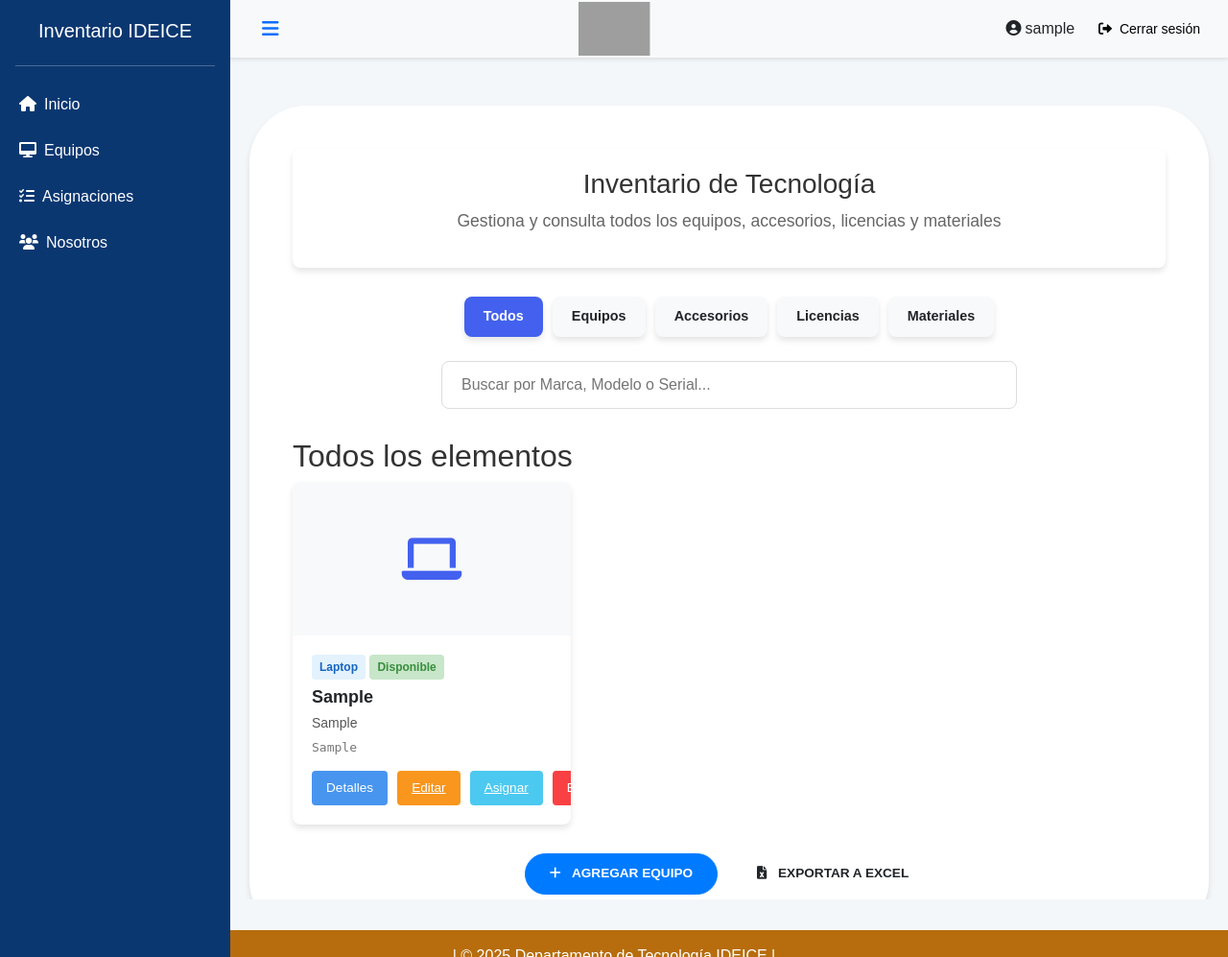
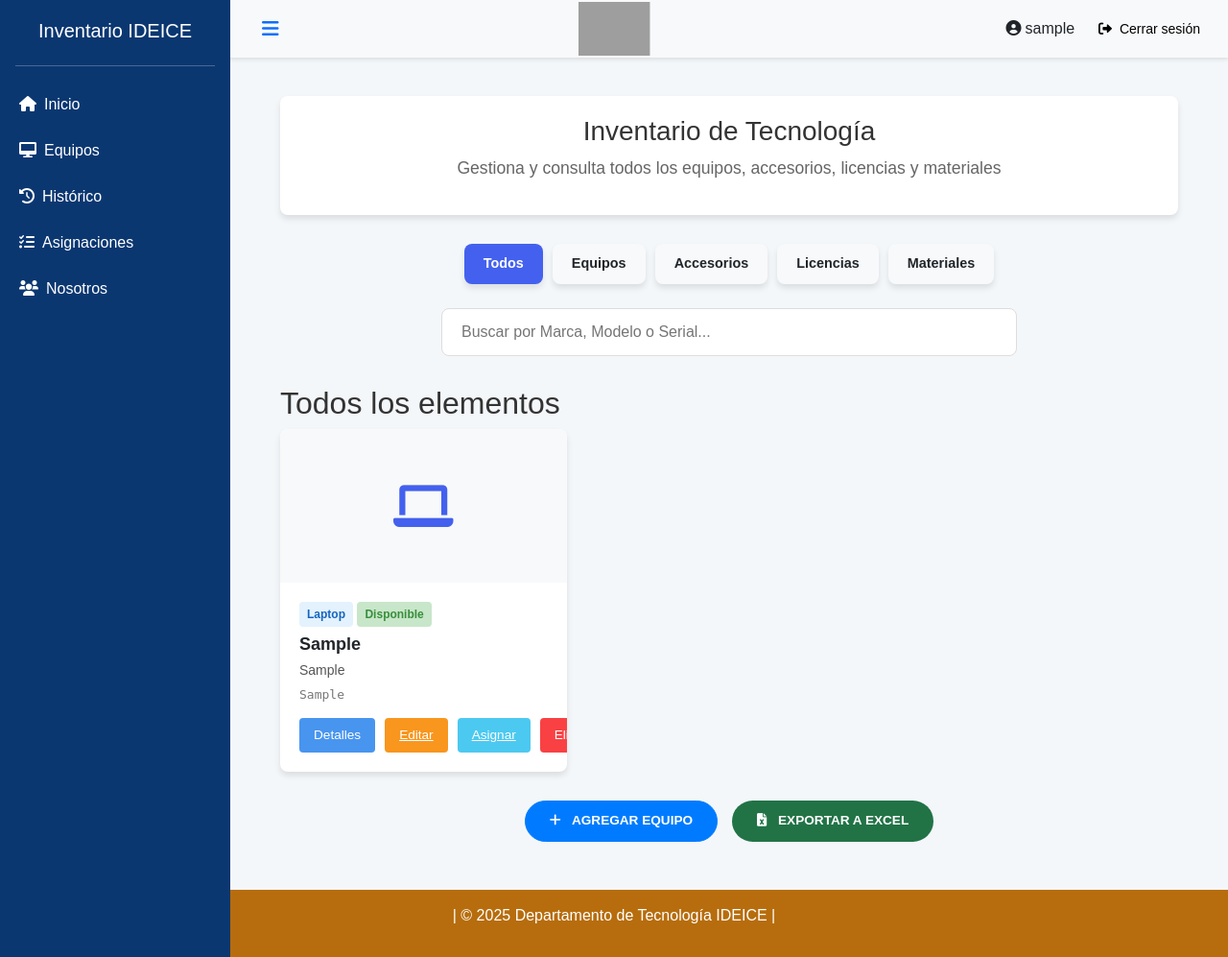
Before and after one commit to Redfieldz130/PYTHON, a Django app: page /equipos/ in a window 1280 px wide. Shown: the whole page at 96% size. Run offline with Django 5.2, Linux system fonts and the light colour scheme; a user stored in the database is signed in; tables that the repository leaves empty hold one stand-in row (values such as "Sample post"); some libraries are stand-ins or nearby versions; grey boxes are pictures that could not be loaded.

Commit message:
Lunes 9/6/25

```diff
--- a/libreria/models.py
+++ b/libreria/models.py
@@ -3,6 +3,23 @@ from django.utils import timezone
 from django.core.exceptions import ValidationError
 import re
 
+from django.db import models
+from django.contrib.auth.models import User
+
+class HistorialEquipo(models.Model):
+    tipo = models.CharField(max_length=100, blank=True, null=True)
+    marca = models.CharField(max_length=100, blank=True, null=True)
+    modelo = models.CharField(max_length=100, blank=True, null=True)
+    serial = models.CharField(max_length=100, blank=True, null=True)
+    fecha_eliminacion = models.DateTimeField(auto_now_add=True)
+    usuario_eliminacion = models.ForeignKey(User, on_delete=models.SET_NULL, null=True, blank=True, related_name='equipos_eliminados')
+
+    def __str__(self):
+        return f"{self.marca} {self.modelo} (Serial: {self.serial})"
+
+    class Meta:
+        verbose_name = "Historial de Equipo"
+        verbose_name_plural = "Historial de Equipos"
 def validate_mac_address(value):
     """Valida que el valor sea un MAC address válido."""
     if value:  # Permitir vacío porque es opcional
--- a/libreria/templates/Equipos/Index.html
+++ b/libreria/templates/Equipos/Index.html
@@ -22,6 +22,7 @@
 {% block contenido %}
 <style>
     :root {
+        --excel-green: #217346;
         --primary-color: #4361ee;
         --secondary-color: #3f37c9;
         --accent-color: #4895ef;
@@ -34,11 +35,23 @@
         --box-shadow: 0 4px 6px rgba(0, 0, 0, 0.1);
         --transition: all 0.3s ease;
     }
+    .btn-export-excel {
+    background-color: var(--excel-green);
+    color: white; /
+    border: 1px solid var(--excel-green);
+}
+
+    .btn-export-excel:hover {
+    background-color:rgb(7, 61, 31); /* Un verde un poco más oscuro al pasar el ratón */
+    border-color: #1a5635;
+    color: #f8f9fa;
+}
 
     .inventory-container {
         max-width: 1200px;
         margin: 0 auto;
         padding: 20px;
+        box-sizing: border-box;
     }
 
     .inventory-header {
@@ -274,6 +287,7 @@
         justify-content: center;
         gap: 15px;
         margin-top: 30px;
+        margin-bottom: 100px; /* Ajustado para el footer */
     }
 
     .action-btn {
@@ -479,11 +493,12 @@
     <div class="action-buttons">
         <a href="{% url 'crear_equipo' %}" class="action-btn btn btn-primary">
             <i class="fas fa-plus"></i> Agregar Equipo
-    {%endif%}
-        <a href="{% url 'exportar_excel' %}" class="action-btn btn btn-export">
+        </a>
+        <a href="{% url 'exportar_excel' %}" class="action-btn btn btn-export-excel"> {# Cambiado btn-export por btn-export-excel #}
             <i class="fas fa-file-excel"></i> Exportar a Excel
         </a>
     </div>
+    {% endif %}
 
     <!-- Modal para detalles -->
     <div id="productModal" class="modal">
@@ -505,6 +520,9 @@ document.addEventListener('DOMContentLoaded', function () {
     const closeModal = document.querySelector('.close-modal');
     const modalProductName = document.getElementById('modal-product-name');
     const modalProductDetails = document.getElementById('modal-product-details');
+
+    // Calcular el ancho de la barra de desplazamiento
+    const scrollbarWidth = window.innerWidth - document.documentElement.clientWidth;
 
     // Manejar el cambio de categoría
     filterButtons.forEach(button => {
@@ -664,21 +682,29 @@ document.addEventListener('DOMContentLoaded', function () {
                 });
             }
 
+            // Agregar clase modal-open y compensar el ancho de la barra
+            document.body.classList.add('modal-open');
+            document.body.style.marginRight = `${scrollbarWidth}px`;
             modal.style.display = 'flex';
         });
     });
 
     // Cerrar el modal
     closeModal.addEventListener('click', function () {
+        document.body.classList.remove('modal-open');
+        document.body.style.marginRight = '0px';
         modal.style.display = 'none';
     });
 
-    // Cerrar el modal al hacer clic fuera de él
-    window.addEventListener('click', function (event) {
+    // Cerrar el modal al clicar fuera de él
+    window.addEventListener('click', function(event) {
         if (event.target === modal) {
+            document.body.classList.remove('modal-open');
+            document.body.style.marginRight = '0px';
             modal.style.display = 'none';
         }
     });
 });
 </script>
+
 {% endblock %}
--- a/libreria/templates/Equipos/partials/teclado_equipo.html
+++ b/libreria/templates/Equipos/partials/teclado_equipo.html
@@ -48,7 +48,16 @@
             {% if equipo.estado == 'Disponible' %}
                 <a href="{% url 'asignar' %}?equipo_id={{ equipo.id }}" class="btn-details btn-assign">Asignar</a>
             {% else %}
-                <button class="btn-details btn-release" onclick="liberarEquipo({{ equipo.id }})">Liberar</button>
+                {% with asignacion_id=asignaciones_dict|get_item:equipo.id %}
+                {% if asignacion_id %}
+                    <a href="{% url 'desasignar' asignacion.id %}" class="btn btn-danger btn-sm me-2">
+                                <i class="fas fa-times"></i>
+                            </a>
+                    </form>
+                {% else %}
+                    <button class="btn-details btn-release" disabled>Liberar</button>
+                {% endif %}
+                {% endwith %}
             {% endif %}
             {% if perms.libreria.delete_equipo %}
             <form action="{% url 'borrar_equipo' equipo.id %}" method="POST" style="display:inline;" id="delete-form-{{ equipo.id }}" onsubmit="return confirmDelete(event, {{ equipo.id }})">
@@ -62,7 +71,7 @@
 
 <script>
     function confirmDelete(event, equipoId) {
-        event.preventDefault(); // Evita que el formulario se envíe inmediatamente
+        event.preventDefault();
         Swal.fire({
             title: '¿Estás seguro?',
             text: 'Esta acción eliminará el equipo permanentemente. ¿Deseas continuar?',
--- a/libreria/templates/Paginas/Base.html
+++ b/libreria/templates/Paginas/Base.html
@@ -1,6 +1,7 @@
 <!DOCTYPE html>
 <html lang="es">
 <head>
+    {% load equipo_tags %}
     {% load static %}
     <meta charset="utf-8">
     <meta name="viewport" content="width=device-width, initial-scale=1">
@@ -25,6 +26,11 @@
             height: 100%;
             margin: 0;
             overflow-x: hidden;
+            box-sizing: border-box;
+        }
+
+        body.modal-open {
+            overflow: hidden; /* Evita el desplazamiento en el body cuando el modal está abierto */
         }
 
         .sidebar {
@@ -81,15 +87,22 @@
         .main-content {
             transition: margin-left 0.3s ease;
             margin-left: 240px;
-            padding: 80px 20px 60px 20px;
-            min-height: calc(100vh - 60px); /* Ajusta para que ocupe al menos la altura de la pantalla menos el banner */
-            overflow-x: auto; /* Permite desplazamiento horizontal si el contenido excede */
-            max-width: calc(100% - 240px); /* Limita el ancho máximo relativo al sidebar */
+            padding: 80px 20px 100px 20px; /* Aumentado el padding-bottom */
+            min-height: 100vh; /* Asegura que ocupe toda la altura */
+            max-width: calc(100% - 240px);
+            box-sizing: border-box;
         }
 
         .main-content.expanded {
             margin-left: 0;
-            max-width: 100%; /* Ajusta el ancho cuando el sidebar se colapsa */
+            max-width: 100%;
+        }
+
+        .container {
+            width: 100%;
+            max-width: 1200px; /* Asegura que no haya restricciones excesivas */
+            margin: 0 auto;
+            box-sizing: border-box;
         }
 
         .footer {
@@ -98,10 +111,12 @@
             background-color: #b76d0d;
             color: white;
             width: 100%;
+            position: fixed;
+            bottom: 0;
+            left: 0;
+            z-index: 998; /* Menor que el banner y el modal */
             opacity: 0;
             transition: opacity 0.5s ease;
-            position: relative;
-            bottom: 0;
         }
 
         .footer.visible {
@@ -128,6 +143,7 @@
         <a href="{% url 'inicio' %}" class="{% if request.path == '/' %}active{% endif %}">
             <i class="fas fa-home fa-2px me-2"></i>Inicio</a>
         <a href="{% url 'equipos' %}"><i class="fas fa-desktop me-2"></i>Equipos</a>
+        <a href="{% url 'historico' %}"><i class="fa-solid fa-clock-rotate-left me-2"></i>Histórico</a>
         <a href="{% url 'asignar' %}"><i class="fas fa-tasks me-2"></i>Asignaciones</a>
         <a href="{% url 'nosotros' %}"><i class="fas fa-users me-2"></i>Nosotros</a>
     </div>
@@ -163,14 +179,13 @@
     </div>
 
     <div class="main-content" id="main-content">
-        <div class="container">
+    <div class="container-fluid">
             {% block contenido %}
             {% block cuerpo %}{% endblock %}
             {% endblock %}
         </div>
+        <div id="end-of-page-marker"></div> <!-- Movido dentro de .main-content -->
     </div>
-
-    <div id="end-of-page-marker"></div>
 
     <div class="footer">
         <p>| © 2025 Departamento de Tecnología IDEICE |</p>
--- a/libreria/templatetags/equipo_tags.py
+++ b/libreria/templatetags/equipo_tags.py
@@ -2,7 +2,9 @@ from django import template
 import json
 
 register = template.Library()
-
+@register.filter
+def get_item(dictionary, key):
+    return dictionary.get(str(key))
 @register.filter
 def json_details(equipo):
     details = {
--- a/libreria/urls.py
+++ b/libreria/urls.py
@@ -23,4 +23,5 @@ urlpatterns = [
     path('equipos/detalles/<int:equipo_id>/', views.detalle_equipo_json, name='detalle_equipo_json'),
     path('accounts/login/', views.login_view, name='login'),
     path('accounts/registro/', views.registro, name='registro'),
+    path('historico/', views.historico_equipos, name='historico'),
 ]
--- a/libreria/views.py
+++ b/libreria/views.py
@@ -1,6 +1,6 @@
 from django.shortcuts import render, redirect, get_object_or_404
 from .forms import EquipoForm, AsignacionForm, CustomUserCreationForm
-from .models import Equipo, Asignacion
+from .models import Equipo, Asignacion, HistorialEquipo
 from django.contrib import messages
 from django.contrib.auth import logout, login, authenticate
 from django.http import JsonResponse, HttpResponse
@@ -9,6 +9,10 @@ from django.utils import timezone
 import openpyxl
 from docx import Document
 from openpyxl.styles import Font
+
+def historico_equipos(request):
+    historial = HistorialEquipo.objects.all().order_by('-fecha_eliminacion')  # Ordenar por fecha de eliminación descendente
+    return render(request, 'Equipos/historico.html', {'historial': historial})
 
 def detalle_equipo_json(request, equipo_id):
     equipo = get_object_or_404(Equipo, pk=equipo_id)
@@ -151,7 +155,7 @@ def listar_equipos(request):
         'materiales': ['cartucho', 'toner', 'botella_tinta'],
     }
 
-
+    # Filtrar equipos por categoría
     equipos_por_categoria = {
         'todos': equipos_todos,
         'equipos': equipos_todos.filter(tipo__in=equipos_categorias['equipos']),
@@ -160,8 +164,12 @@ def listar_equipos(request):
         'materiales': equipos_todos.filter(tipo__in=equipos_categorias['materiales']),
     }
 
+    # Crear un diccionario que mapee equipo.id a asignacion.id
+    asignaciones_dict = {asignacion.equipo.id: asignacion.id for asignacion in Asignacion.objects.all()}
+
     context = {
         'equipos_por_categoria': equipos_por_categoria,
+        'asignaciones_dict': asignaciones_dict,
     }
     return render(request, 'Equipos/Index.html', context)
 
@@ -250,9 +258,20 @@ def desasignar(request, id):
 
 def borrar_equipo(request, equipo_id):
     equipo = get_object_or_404(Equipo, id=equipo_id)
-    equipo.delete()
-    messages.success(request, f'El equipo "{equipo.modelo}" ha sido eliminado con éxito.')
-    return redirect('equipos')
+    if request.method == 'POST':
+        historial = HistorialEquipo(
+            tipo=equipo.tipo,
+            marca=equipo.marca,
+            modelo=equipo.modelo,
+            serial=equipo.serial,
+            usuario_eliminacion=request.user if request.user.is_authenticated else None,
+        )
+        historial.save()
+        Asignacion.objects.filter(equipo=equipo).delete()
+        equipo.delete()
+        messages.success(request, f"El equipo {equipo.marca} {equipo.modelo} ha sido eliminado correctamente.")
+        return redirect('equipos')
+    return render(request, 'Equipos/confirmar_eliminacion.html', {'equipo': equipo})
 
 def liberar_equipo(request, equipo_id):
     equipo = get_object_or_404(Equipo, id=equipo_id)
```
Also changed, not shown: libreria/templates/Equipos/historico.html (added, +45 -0 lines), libreria/migrations/0003_historialequipo.py (added), libreria/migrations/0004_alter_historialequipo_options_and_more.py (added), libreria/migrations/0005_alter_historialequipo_options_and_more.py (added).
